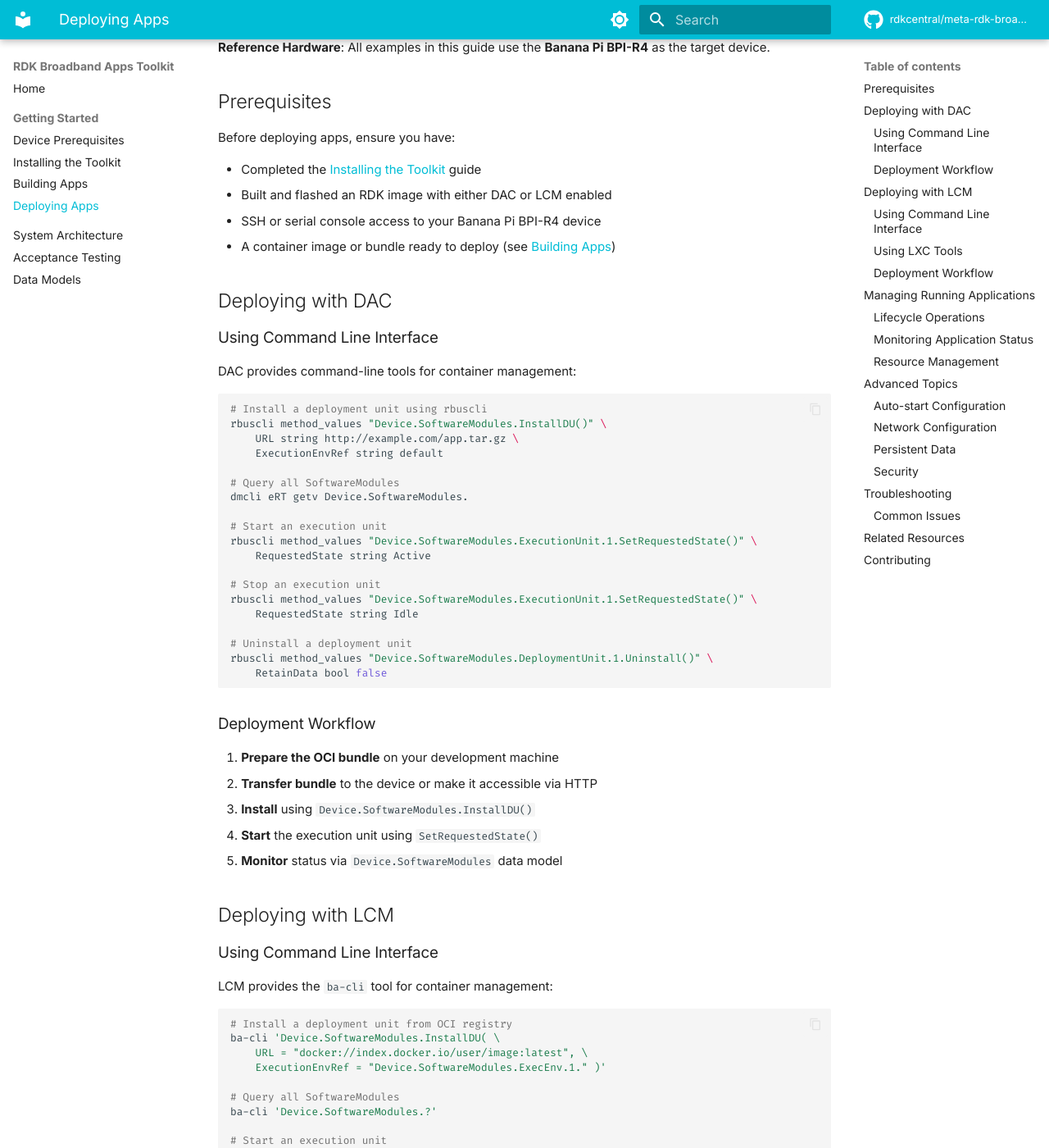
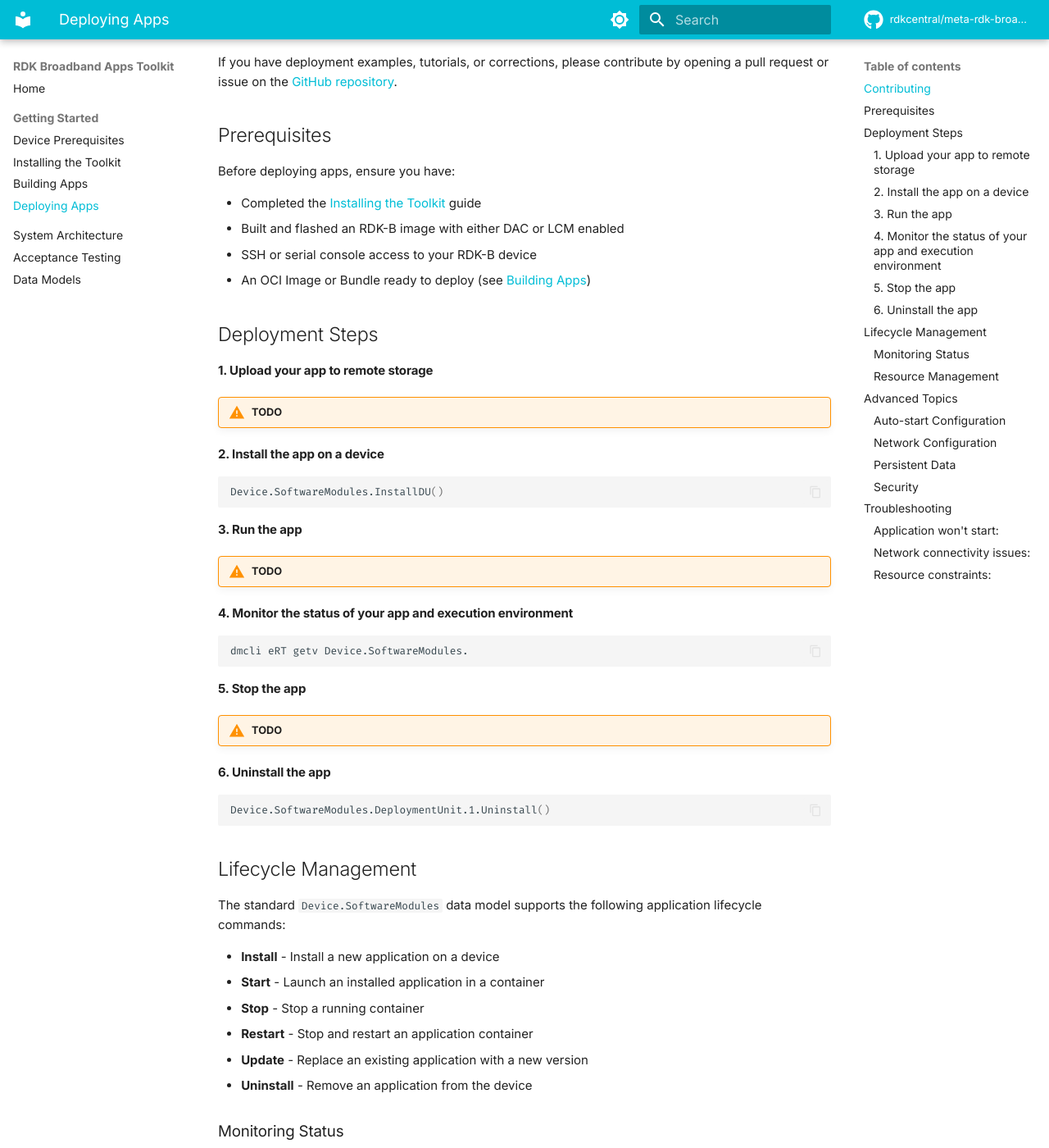
Before and after one commit to rdkcentral/meta-rdk-broadband-apps, an MkDocs documentation site: the page built from docs/deploying-apps.md, in a window 1280 px wide and 1400 px high, scrolled down 324 px. Shown: the whole window at 82% size. Built offline with MkDocs 1.6.1 and Material for MkDocs 9.7.7, drawn with Linux system fonts in a browser that asks for light colours; comment, search, counter and statistics services are not loaded; some of the changed text lies outside the part shown.

Commit message:
fixed building and deploying apps pages

````diff
--- a/docs/building-apps.md
+++ b/docs/building-apps.md
@@ -1,83 +1,38 @@
 # Building Apps
 
-This guide provides instructions for building containerized applications for the RDK Broadband Apps Framework.
+This guide provides instructions for building containerized applications for RDK-B.
 
-!!! note "Documentation In Progress"
+!!! warning "Documentation In Progress"
     This page is currently under development. Detailed tutorials and examples will be added in future updates.
-
-**Reference Hardware**: All examples in this guide use the **Banana Pi BPI-R4** as the target device.
 
 ## Overview
 
-The RDK Broadband Apps Framework supports two types of containerized applications:
+The RDK Broadband Apps Toolkit supports two types of deployable artifacts:
 
-- **OCI Bundles** - For DAC (Dobby) runtime
-- **OCI Images** - For LCM (Lifecycle Management) runtime
-
-## Prerequisites
-
-Before building apps, ensure you have:
-
-- Completed the [Installing the Toolkit](installing-toolkit.md) guide
-- A built RDK image with either DAC or LCM support
-
-## Building Apps for DAC
-
-### OCI Bundle Structure
-
-DAC applications are packaged as OCI bundles with the following structure:
-
-```
-myapp-bundle/
-├── config.json          # OCI runtime configuration
-└── rootfs/              # Container root filesystem
-    ├── bin/
-    ├── lib/
-    ├── etc/
-    └── ...
-```
-
-### Creating a Simple DAC Application
-
-Coming soon: Step-by-step instructions for creating OCI bundles for DAC.
-
-## Building Apps for LCM
-
-### OCI Image Format
-
-LCM applications use standard OCI images that can be:
-
-- Built locally or pulled from container registries
-- Stored in private registries
-
-### Creating a Simple LCM Application
-
-Coming soon: Step-by-step instructions for creating OCI images for LCM.
-
-## Application Examples
-
-### Demonstration Apps
-
-Reference demonstration applications are available for both runtimes:
-
-- **LCM Demo** - OCI Image example
-- **DAC Demo** - OCI Bundle example
-
-Details and build instructions coming soon.
-
-## Best Practices
-
-1. **Version your applications** - Use semantic versioning for releases
-2. **Test locally first** - Validate on development hardware before deployment
-3. **Document dependencies** - Clearly specify required libraries and services
-
-## Related Resources
-
-- [Installing the Toolkit](installing-toolkit.md) - Initial setup instructions
-- [Deploying Apps](deploying-apps.md) - Deploy applications to devices
-- [Data Models](data-models.md) - TR-369/USP data models for lifecycle management
-- [System Architecture](architecture.md) - Architecture overview
+- **OCI Images** - A packaged, distributable form of a containerized application.
+- **OCI Bundles** - An unpacked, executable form of a containerized application, ready to be run by a container runtime.
 
 ## Contributing
 
 If you have example applications or tutorials to share, please contribute by opening a pull request or issue on the [GitHub repository](https://github.com/rdkcentral/meta-rdk-broadband-apps).
+
+
+## Prerequisites
+
+Before building apps, ensure you have a built RDK image with either DAC or LCM support.
+
+See the [Installing the Toolkit](installing-toolkit.md) guide for full details.
+
+## Building OCI Images
+
+!!! warning "Coming Soon..."
+
+## Building OCI Bundles
+
+!!! warning "Coming Soon..."
+
+## Best Practices
+
+1. **Version your Apps** - Use semantic versioning for releases
+2. **Test locally first** - Validate on development hardware before deployment
+3. **Document Dependencies** - Clearly specify required libraries and services
--- a/docs/deploying-apps.md
+++ b/docs/deploying-apps.md
@@ -1,145 +1,75 @@
 # Deploying Apps
 
-This guide provides walkthroughs for deploying and managing containerized applications on RDK broadband devices using either DAC (Dobby and DSM utilities from [meta-rdk](https://github.com/rdkcentral/meta-rdk/tree/develop/recipes-containers)) or LCM (Lifecycle Management from [prplLCM](https://gitlab.com/prpl-foundation/prplrdkb/metalayers/meta-lcm)).
+This guide provides walkthroughs for deploying containerized applications for RDK-B devices.
 
-!!! note "Documentation In Progress"
+!!! warning "Documentation In Progress"
     This page is currently under development. Detailed tutorials and examples will be added in future updates.
 
-**Reference Hardware**: All examples in this guide use the **Banana Pi BPI-R4** as the target device.
+## Contributing
+
+If you have deployment examples, tutorials, or corrections, please contribute by opening a pull request or issue on the [GitHub repository](https://github.com/rdkcentral/meta-rdk-broadband-apps).
+
 
 ## Prerequisites
 
 Before deploying apps, ensure you have:
 
 - Completed the [Installing the Toolkit](installing-toolkit.md) guide
-- Built and flashed an RDK image with either DAC or LCM enabled
-- SSH or serial console access to your Banana Pi BPI-R4 device
-- A container image or bundle ready to deploy (see [Building Apps](building-apps.md))
+- Built and flashed an RDK-B image with either DAC or LCM enabled
+- SSH or serial console access to your RDK-B device
+- An OCI Image or Bundle ready to deploy (see [Building Apps](building-apps.md))
 
-## Deploying with DAC
+## Deployment Steps
 
-### Using Command Line Interface
+#### 1. Upload your app to remote storage
 
-DAC provides command-line tools for container management:
+!!! warning "TODO"
+
+#### 2. Install the app on a device
+```bash
+Device.SoftwareModules.InstallDU()
+```
+
+#### 3. Run the app
+
+!!! warning "TODO"
+
+#### 4. Monitor the status of your app and execution environment
 
 ```bash
-# Install a deployment unit using rbuscli
-rbuscli method_values "Device.SoftwareModules.InstallDU()" \
-    URL string http://example.com/app.tar.gz \
-    ExecutionEnvRef string default
-
-# Query all SoftwareModules
 dmcli eRT getv Device.SoftwareModules.
-
-# Start an execution unit
-rbuscli method_values "Device.SoftwareModules.ExecutionUnit.1.SetRequestedState()" \
-    RequestedState string Active
-
-# Stop an execution unit
-rbuscli method_values "Device.SoftwareModules.ExecutionUnit.1.SetRequestedState()" \
-    RequestedState string Idle
-
-# Uninstall a deployment unit
-rbuscli method_values "Device.SoftwareModules.DeploymentUnit.1.Uninstall()" \
-    RetainData bool false
 ```
 
-### Deployment Workflow
+#### 5. Stop the app
 
-1. **Prepare the OCI bundle** on your development machine
-2. **Transfer bundle** to the device or make it accessible via HTTP
-3. **Install** using `Device.SoftwareModules.InstallDU()`
-4. **Start** the execution unit using `SetRequestedState()`
-5. **Monitor** status via `Device.SoftwareModules` data model
+!!! warning "TODO"
 
-## Deploying with LCM
-
-### Using Command Line Interface
-
-LCM provides the `ba-cli` tool for container management:
-
+#### 6. Uninstall the app
 ```bash
-# Install a deployment unit from OCI registry
-ba-cli 'Device.SoftwareModules.InstallDU( \
-    URL = "docker://index.docker.io/user/image:latest", \
-    ExecutionEnvRef = "Device.SoftwareModules.ExecEnv.1." )'
-
-# Query all SoftwareModules
-ba-cli 'Device.SoftwareModules.?'
-
-# Start an execution unit
-ba-cli 'Device.SoftwareModules.ExecutionUnit.1.SetRequestedState( \
-    RequestedState = "Active" )'
-
-# Stop an execution unit
-ba-cli 'Device.SoftwareModules.ExecutionUnit.1.SetRequestedState( \
-    RequestedState = "Idle" )'
-
-# Uninstall a deployment unit
-ba-cli 'Device.SoftwareModules.DeploymentUnit.1.Uninstall( \
-    RetainData = "false" )'
+Device.SoftwareModules.DeploymentUnit.1.Uninstall()
 ```
 
-### Using LXC Tools
+## Lifecycle Management
 
-LCM also provides direct LXC commands:
+The standard `Device.SoftwareModules` data model supports the following application lifecycle commands:
 
-```bash
-# List containers
-lxc-ls -f
-
-# Attach to a running container
-lxc-attach <container-id>
-
-# Check container status
-lxc-info -n <container-id>
-```
-
-### Deployment Workflow
-
-1. **Prepare the OCI image** (local build or registry)
-2. **Install** from registry using `Device.SoftwareModules.InstallDU()`
-3. **LCM pulls and converts** the image to LXC format
-4. **Start** the execution unit using `SetRequestedState()`
-5. **Monitor** status via `Device.SoftwareModules` data model or `lxc-ls`
-
-## Managing Running Applications
-
-### Lifecycle Operations
-
-Both runtimes support standard lifecycle operations through the `Device.SoftwareModules` data model:
-
-- **Install** - Deploy a new application
-- **Start** - Begin execution of an installed application
-- **Stop** - Halt a running application
-- **Restart** - Stop and start an application
+- **Install** - Install a new application on a device
+- **Start** - Launch an installed application in a container
+- **Stop** - Stop a running container
+- **Restart** - Stop and restart an application container
 - **Update** - Replace an existing application with a new version
 - **Uninstall** - Remove an application from the device
 
-### Monitoring Application Status
+### Monitoring Status
 
-Query application status using the data model:
+```bash
+# Check execution unit status
+dmcli eRT getv Device.SoftwareModules.ExecutionUnit.1.Status
 
-=== "DAC"
-
-    ```bash
-    # Check execution unit status
-    dmcli eRT getv Device.SoftwareModules.ExecutionUnit.1.Status
-
-    # Get fault information if any
-    dmcli eRT getv Device.SoftwareModules.ExecutionUnit.1.ExecutionFaultCode
-    dmcli eRT getv Device.SoftwareModules.ExecutionUnit.1.ExecutionFaultMessage
-    ```
-
-=== "LCM"
-
-    ```bash
-    # Check execution unit details
-    ba-cli 'Device.SoftwareModules.ExecutionUnit.1.?'
-
-    # Check container status with lxc-ls
-    lxc-ls -f
-    ```
+# Get fault information if any
+dmcli eRT getv Device.SoftwareModules.ExecutionUnit.1.ExecutionFaultCode
+dmcli eRT getv Device.SoftwareModules.ExecutionUnit.1.ExecutionFaultMessage
+```
 
 ### Resource Management
 
@@ -189,33 +121,20 @@ Best practices for secure deployments:
 
 ## Troubleshooting
 
-### Common Issues
-
-**Application won't start:**
+### Application won't start:
 - Check execution fault codes in the data model
 - Verify container runtime is operational
 - Review system logs for errors
 
-**Network connectivity issues:**
+### Network connectivity issues:
 - Verify port mappings
 - Check firewall rules
 - Test DNS resolution
 
-**Resource constraints:**
+### Resource constraints:
 - Monitor memory and CPU usage
 - Check disk space availability
 - Review resource limit configuration
 
-See [Acceptance Testing](acceptance-testing.md) for detailed troubleshooting procedures.
-
-## Related Resources
-
-- [Installing the Toolkit](installing-toolkit.md) - Initial setup instructions
-- [Building Apps](building-apps.md) - Create containerized applications
-- [Data Models](data-models.md) - TR-369/USP data models for lifecycle management
-- [Acceptance Testing](acceptance-testing.md) - Testing procedures and validation
-- [System Architecture](architecture.md) - Architecture overview
-
-## Contributing
-
-If you have deployment examples, tutorials, or corrections, please contribute by opening a pull request or issue on the [GitHub repository](https://github.com/rdkcentral/meta-rdk-broadband-apps).
+!!! tip "More Troubleshooting Tips"
+    See [Acceptance Testing](acceptance-testing.md) for detailed troubleshooting procedures.
````
Also changed, not shown: other parts of docs/deploying-apps.md (+3 -1 lines).
